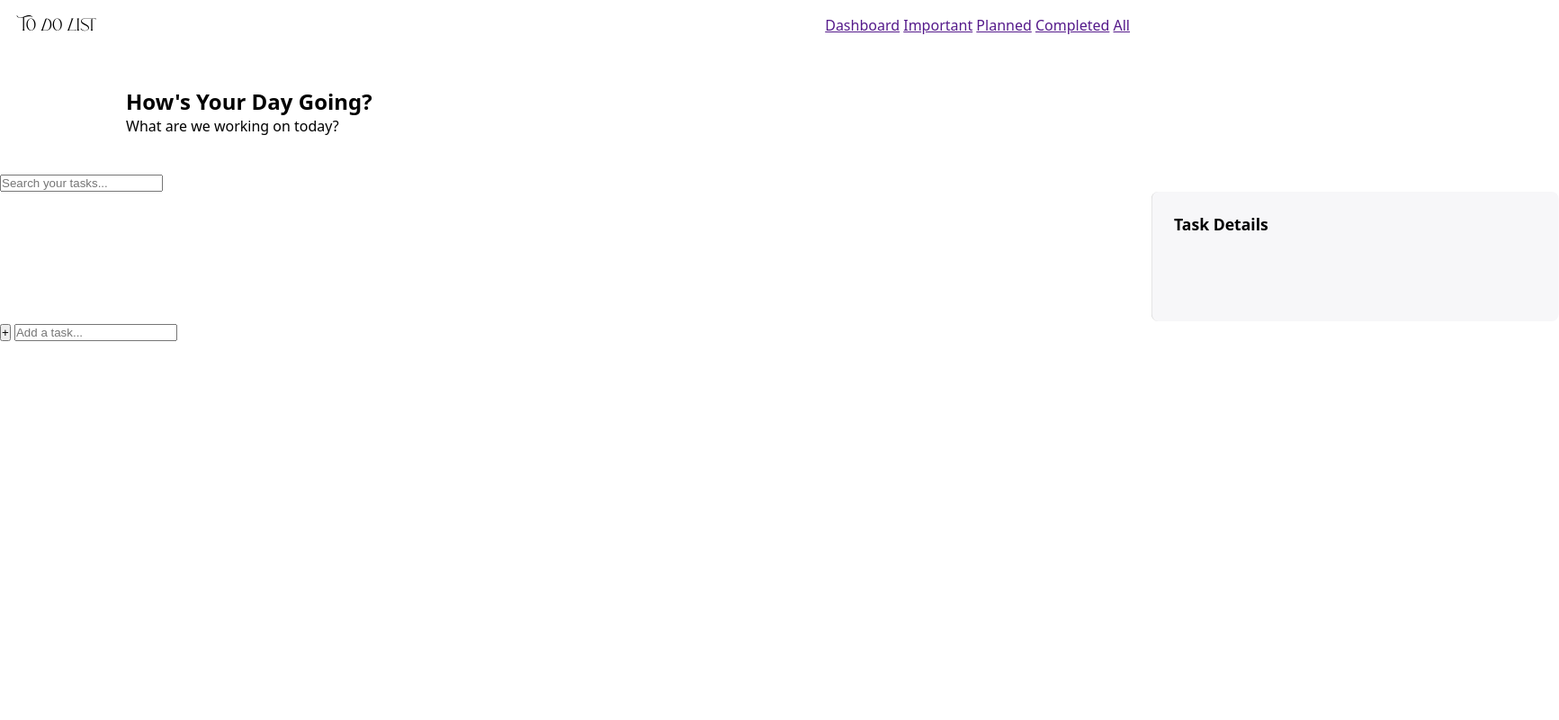
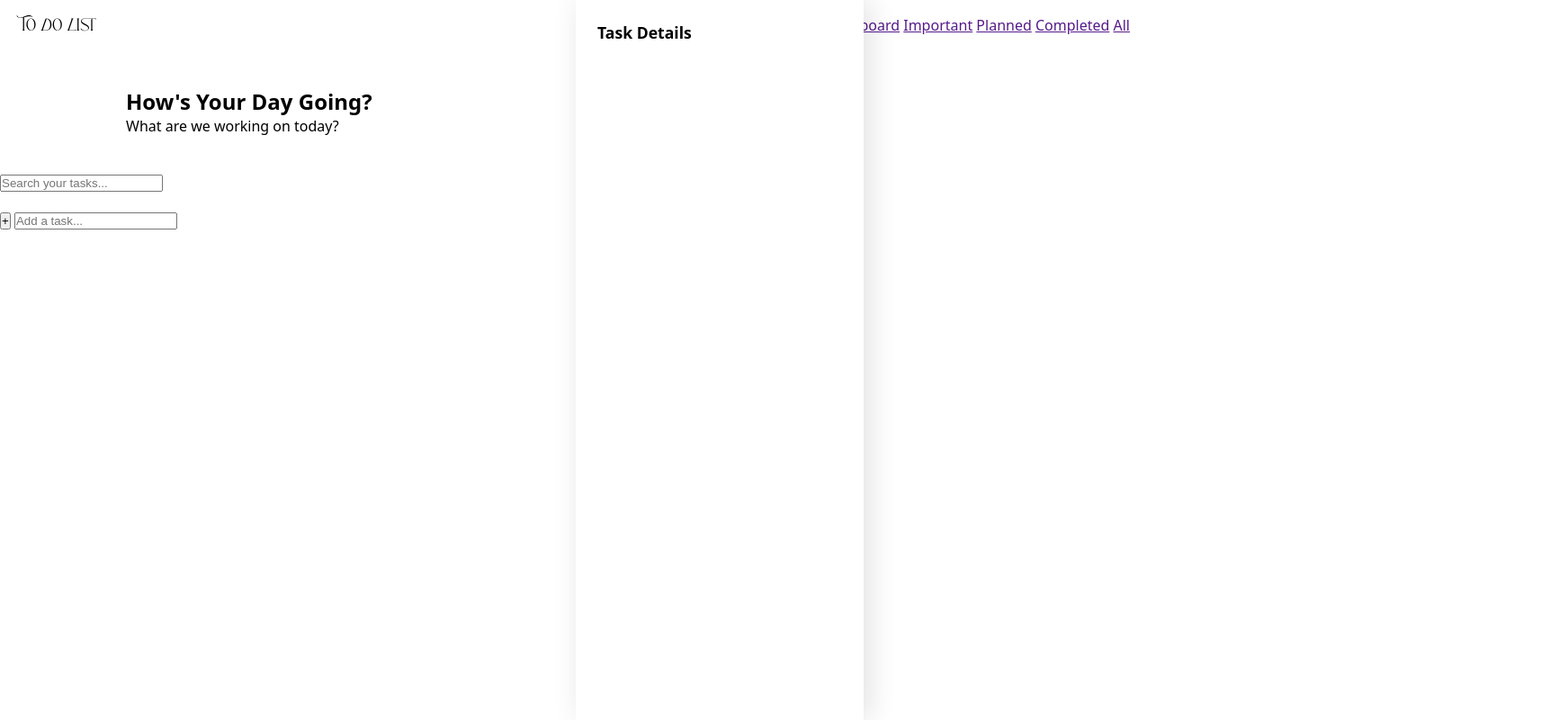
Before and after one commit to afomiadev4/todo-list, a website: page index.html in a window 1280 px wide. Shown: the whole page at 90% size, 1733 px wide, since content can reach past the window. Drawn offline with Linux system fonts and the light colour scheme; no server answers.

Commit message:
updated css

```diff
--- a/style.css
+++ b/style.css
@@ -52,16 +52,25 @@ html,body {
     cursor: pointer;
 }
 .task-details {
-    transform: translateX(100%);
+    position: fixed;
+    top: 0;
+    right: 0;
+    height: 100%;
+    width: 320px;
+
+    background: #ffffff;
+    padding: 24px;
+
+    transform: translateX(-100%);
     transition: transform 0.35s cubic-bezier(.4,0,.2,1);
-    height: 100%;
-    background: #f7f7f9;
-    padding: 24px;
-    gap: 16px;
+
+
+    box-shadow: 6px 0 30px rgba(0, 0, 0, 0.12);
+    z-index: 1000;
+
     display: flex;
-    border-left: 1px solid #ddd;
     flex-direction: column;
-    border-radius: 8px;
+    gap: 16px   ;
 }
 .task-details.active {
     transform: translateX(0);
```
